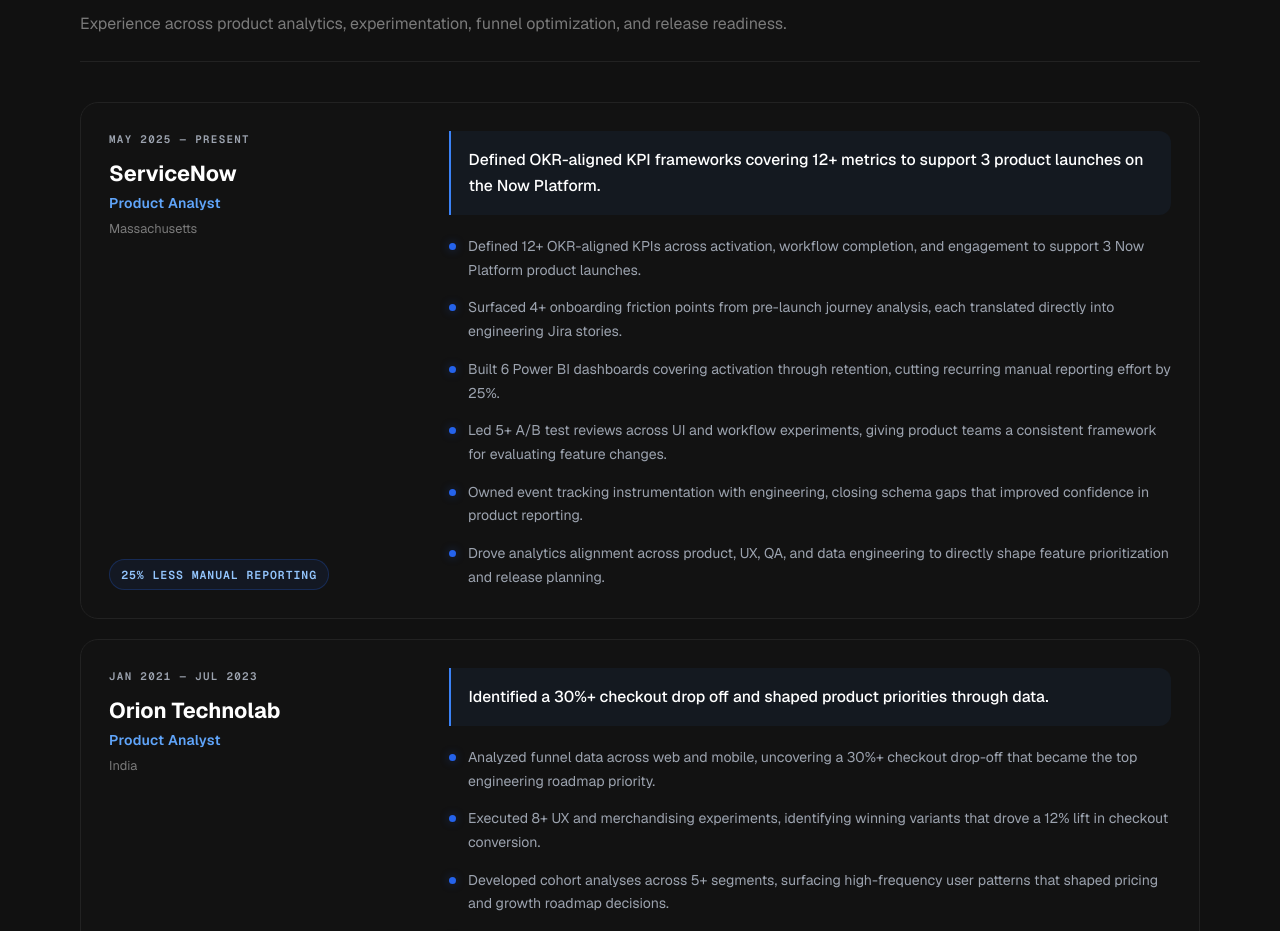
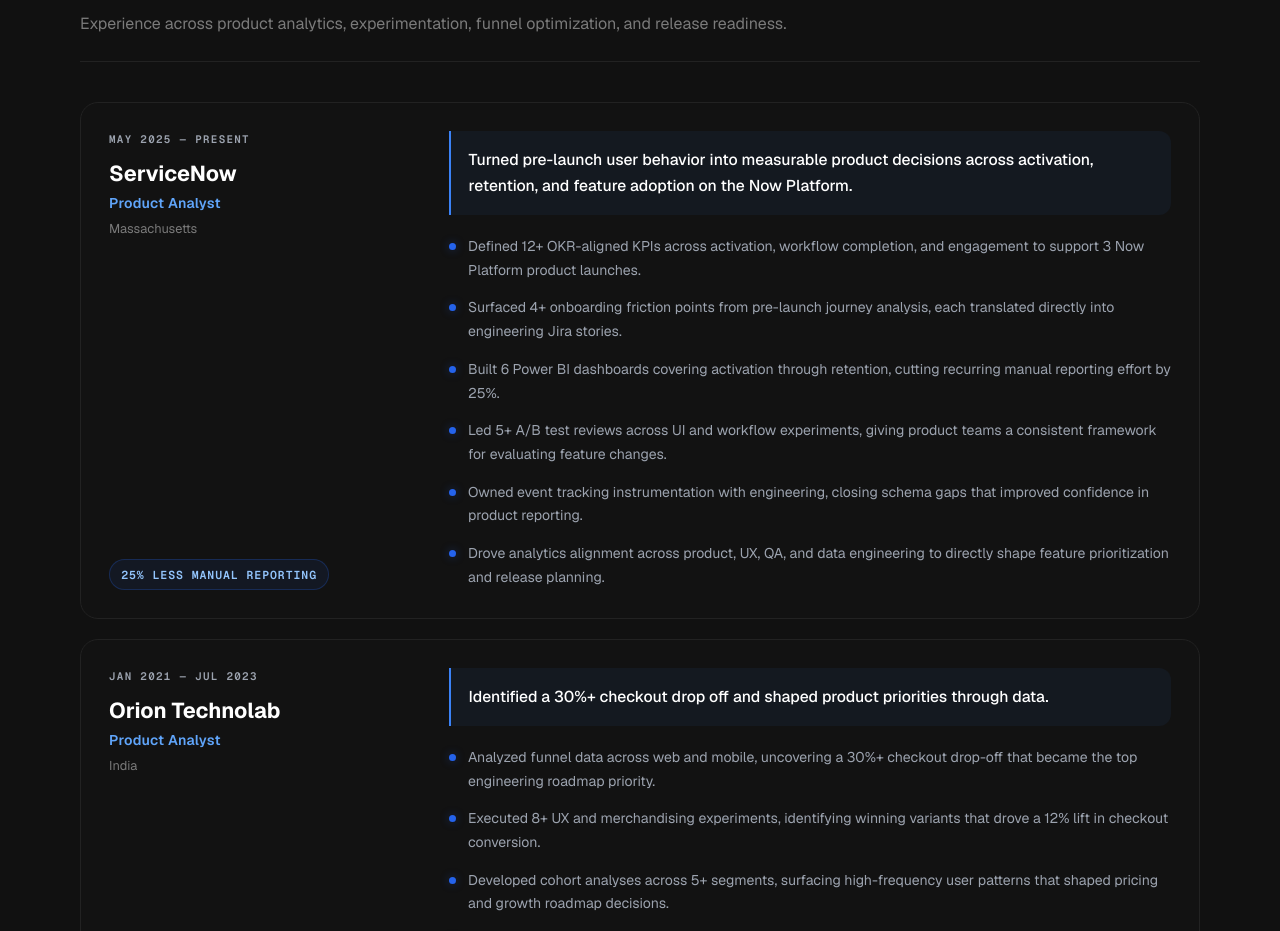
Before and after one commit to Prasanna1377/prasanna-portfolio, a Next.js app: page / in a window 1280 px wide. Shown: the part 3360-4291 px from the top of the page. Built offline with nearby package versions, Linux system fonts and the light colour scheme.

Commit message:
Fix repeated impact statement in ServiceNow experience

```diff
--- a/components/Experience.tsx
+++ b/components/Experience.tsx
@@ -33,7 +33,7 @@
     period: "May 2025 — Present",
     location: "Massachusetts",
     impact:
-      "Defined OKR-aligned KPI frameworks covering 12+ metrics to support 3 product launches on the Now Platform.",
+      "Turned pre-launch user behavior into measurable product decisions across activation, retention, and feature adoption on the Now Platform.",
     metric: "25% less manual reporting",
     bullets: [
       "Defined 12+ OKR-aligned KPIs across activation, workflow completion, and engagement to support 3 Now Platform product launches.",
```
